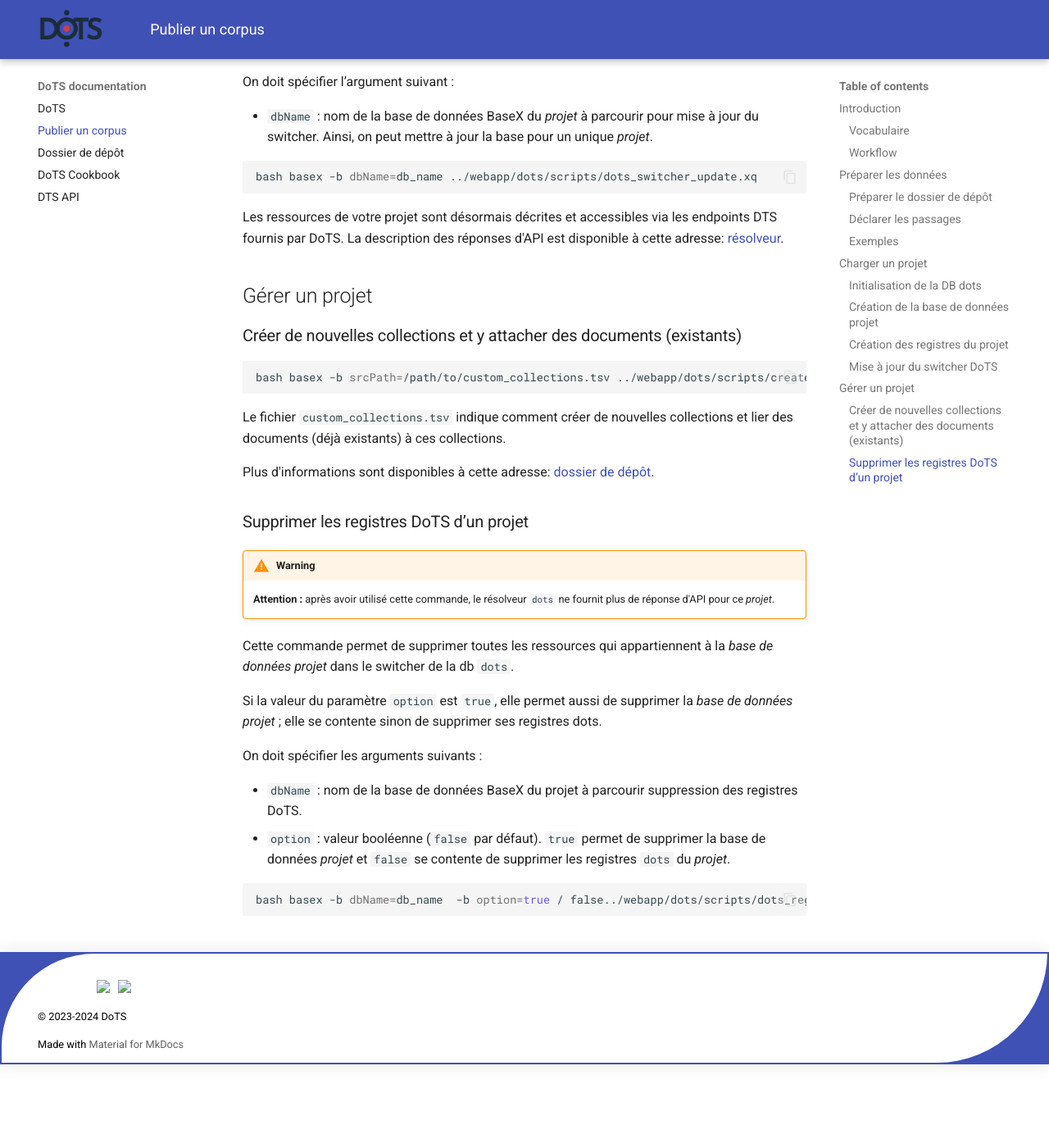
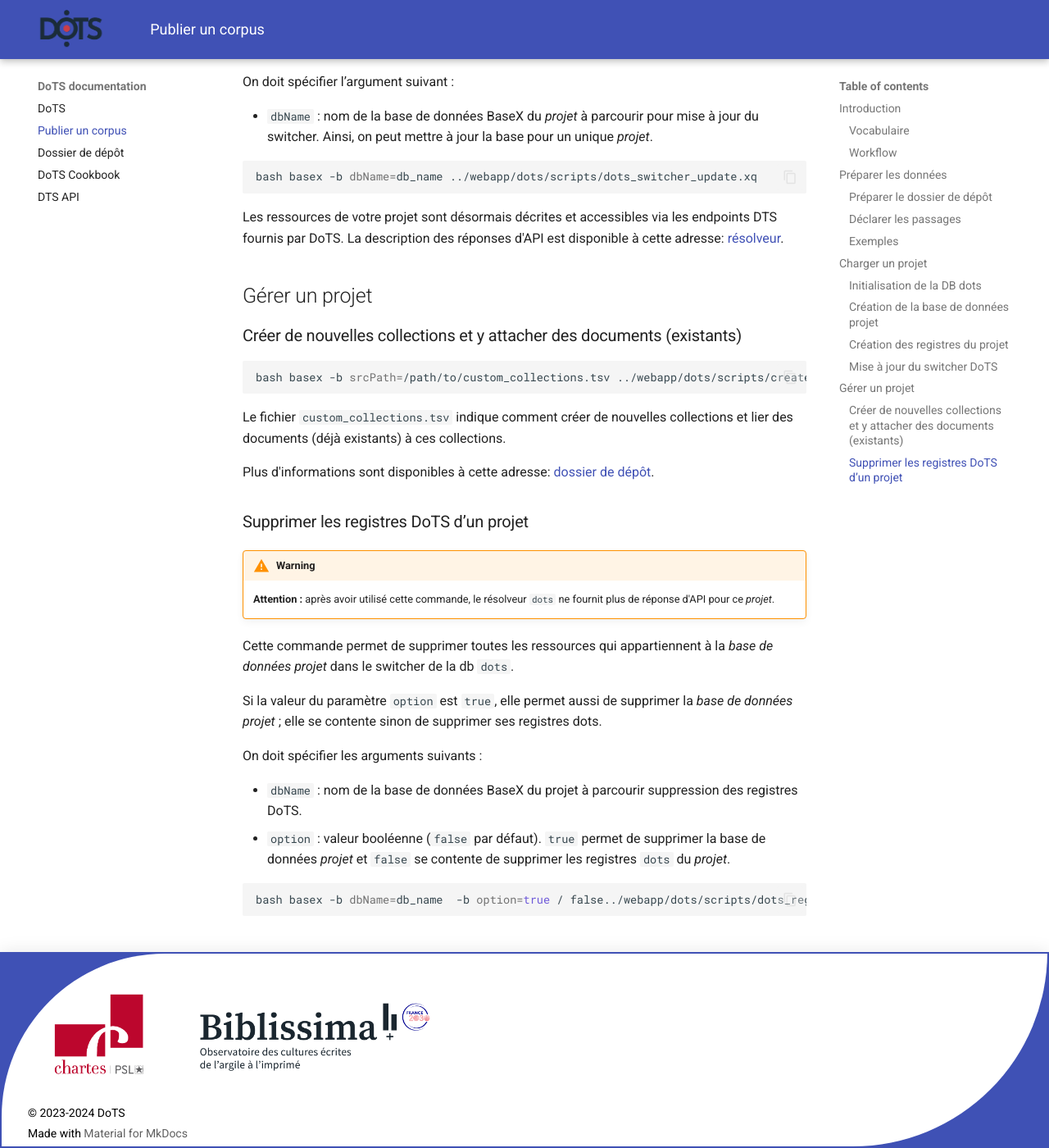
Before and after one commit to emmamorlock/dots_documentation, an MkDocs documentation site: the page built from docs/publishing-workflow.md, in a window 1280 px wide and 1400 px high, scrolled down 3873 px. Shown: the whole window at 82% size. Built offline with MkDocs 1.6.1 and Material for MkDocs 9.7.7, drawn with Linux system fonts in a browser that asks for light colours; before the commit the page ends 5171 px from its top, so only the background shows below that.

Commit message:
overrides footer jinja template

```diff
--- a/docs/css/custom.css
+++ b/docs/css/custom.css
@@ -61,8 +61,6 @@
 
 /* header */
 
-
-
 .md-header__button  {
   height: 10%;
   width: 10%;
@@ -111,14 +109,19 @@
     color: #000000 !important;
 }
 
-.md-copyright {
+.md-footer-copyright__highlight {
     color: #000000 !important;
+    font-size: 0.7rem !important;
 }
 
-.md-copyright > a {
+.label-mkdocs-container {
+    font-size: 0.7rem;
+}
+
+.label-mkdocs-container > a {
     color: #606060 !important;
 }
 
-.md-copyright > a:hover {
+.label-mkdocs-container > a:hover {
     color: #000000 !important;
 }
--- /dev/null
+++ b/docs/overrides/partials/footer.html
@@ -0,0 +1,23 @@
+{% import "partials/language.html" as lang with context %}
+<footer class="md-footer">
+    <div class="md-footer-meta md-typeset">
+        <div class="md-footer-meta__inner md-grid">
+            <div class="footer-container">
+                <div class="logo-footer-container">
+                    <a href="https://www.chartes.psl.eu/" target="blank"><img src="{{ base_url }}/assets/logo-chartes.png"
+                                                                              class="footer-logo-enc"/></a>
+                    <a href="https://projet.biblissima.fr/fr" target="blank"><img src="{{ base_url }}/assets/biblissima-logo.png"
+                                                                                  class="footer-logo-biblissima"/></a>
+                </div>
+                <div class="md-footer-copyright">
+                    {% if config.copyright %}
+                    <div class="md-footer-copyright__highlight">
+                        {{ config.copyright }}
+                    </div>
+                    {% endif %}
+                    <span class="label-mkdocs-container">Made with <a href="https://squidfunk.github.io/mkdocs-material/" target="_blank">Material for MkDocs</a></span>
+                </div>
+            </div>
+        </div>
+    </div>
+</footer>
--- a/mkdocs.yml
+++ b/mkdocs.yml
@@ -1,6 +1,7 @@
 site_name: My Docs
 site_name: DoTS documentation
 site_url: https://dots-documentation.github.io/
+copyright: © 2023-2024 DoTS
 
 nav:
     - DoTS: index.md
@@ -12,6 +13,7 @@ nav:
 theme:
   name: material
   logo: assets/dots-logo-retro.drawio.png
+  custom_dir: docs/overrides
 
 extra_css:
   - css/custom.css
@@ -37,15 +39,3 @@ markdown_extensions:
   - admonition
   - pymdownx.details
   - pymdownx.superfences
-
-
-copyright:
-  <div class="footer-container">
-  <div class="logo-footer-container">
-  <a href="https://www.chartes.psl.eu/" target="blank"><img src="assets/logo-chartes.png" class="footer-logo-enc"/></a>
-  <a href="https://projet.biblissima.fr/fr" target="blank"><img src="assets/biblissima-logo.png" class="footer-logo-biblissima"/></a>
-  </div>
-  <div class="footer-text">
-  <p>© 2023-2024 DoTS</p>
-  </div>
-  </div>
```
